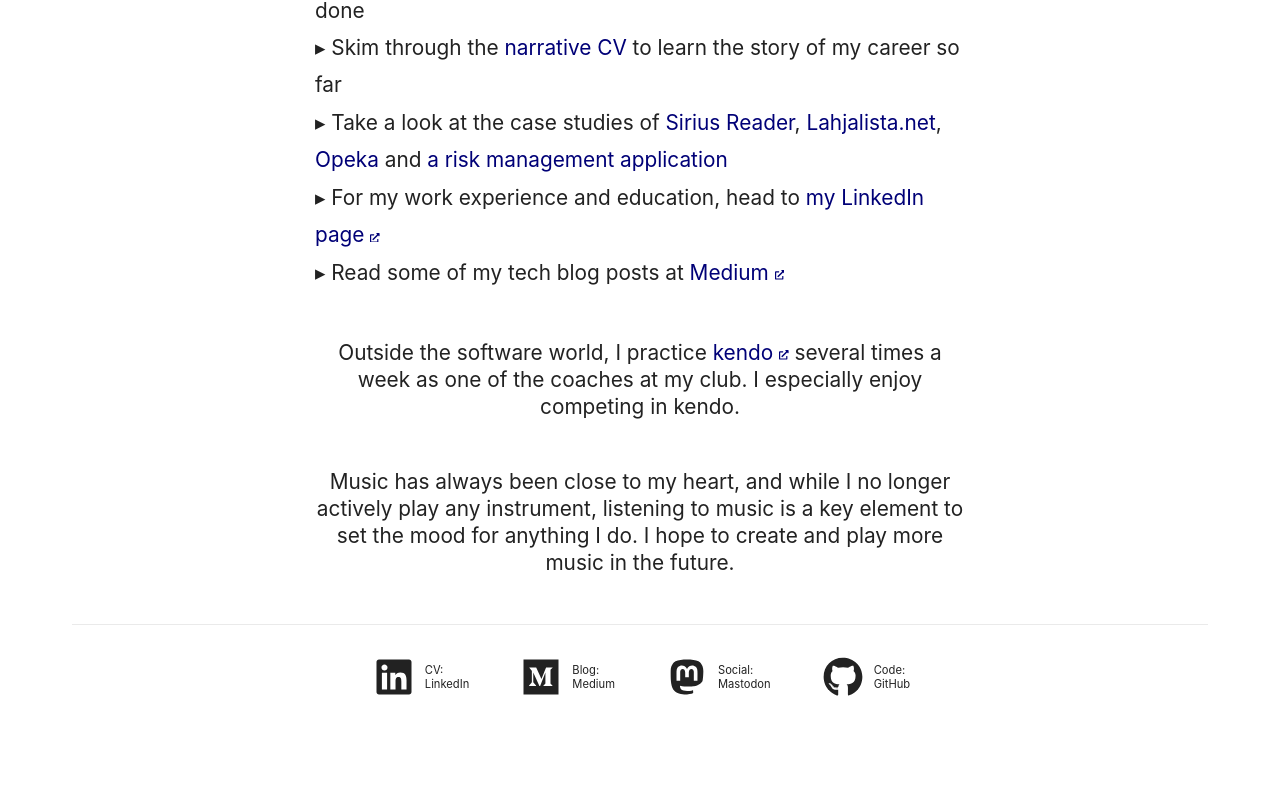
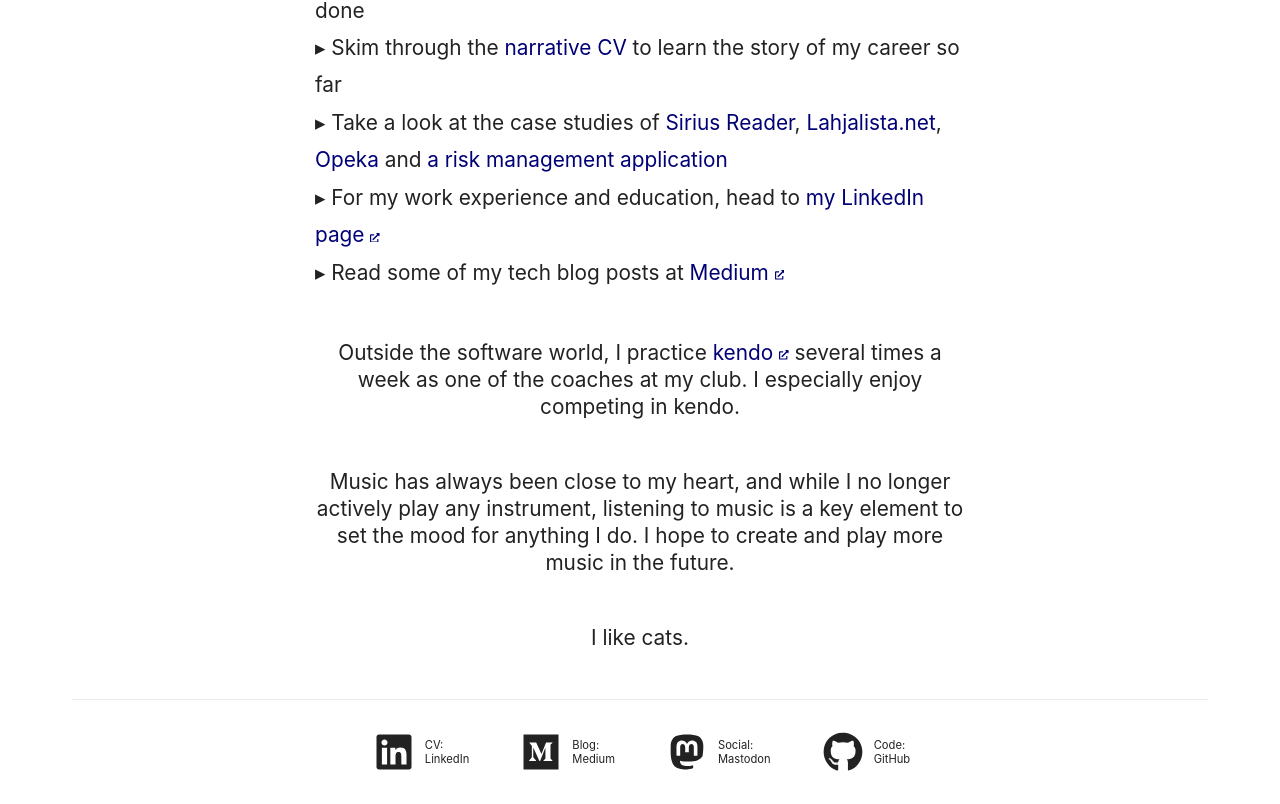
Before and after one commit to vuorinem/mikko.vuorinen.info, a Next.js app: page / in a window 1280 px wide. Shown: the part 581-1385 px from the top of the page. Before the commit the page ends 1310 px from the top, so only its background shows below. Built offline with nearby package versions, Linux system fonts and the light colour scheme; a web font is replaced by a local one.

Commit message:
Ensure front page has all most important facts

```diff
--- a/app/page.tsx
+++ b/app/page.tsx
@@ -37,6 +37,10 @@ export default function Home() {
         any instrument, listening to music is a key element to set the mood for anything
         I do. I hope to create and play more music in the future.
       </p>
+
+      <p className={styles.description}>
+        I like cats.
+      </p>
     </div>
   )
 }
```
